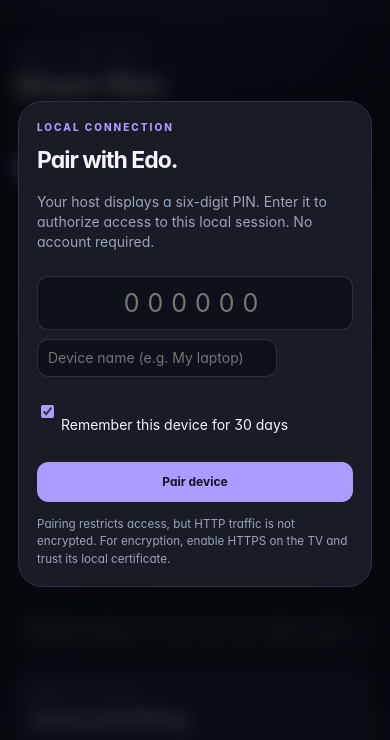
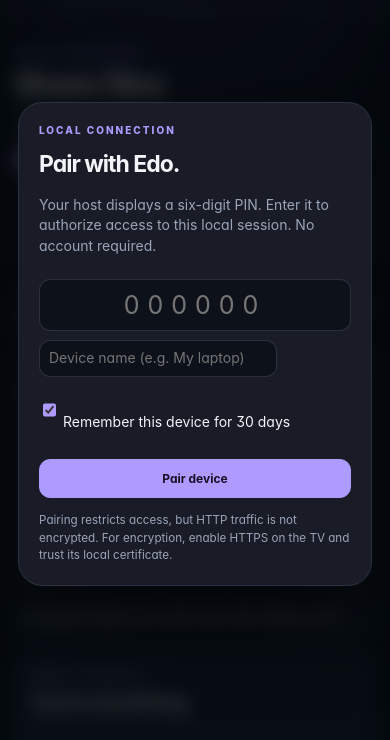
Before and after one commit to Subaru771/EDO, a plain HTML site: page app/src/main/assets/index.html in a window 390 px wide. Shown: the part 78-818 px from the top of the page. Drawn offline with Linux system fonts and the light colour scheme; no server answers.

Commit message:
Refine EDO interface spacing, compactness and corners

```diff
--- a/app/src/main/assets/index.html
+++ b/app/src/main/assets/index.html
@@ -380,6 +380,48 @@ input,select,textarea{min-height:37px;border-radius:9px;padding:8px 10px}
 [data-theme=light][data-accent=amber]{--accent:#8b570d}
 [data-theme=light][data-accent=coral]{--accent:#a34142}
 [data-theme=light][data-accent=purple]{--accent:#6943a8}
+
+/* Compact refined UI: spacing, density and smooth edges only. */
+:root{--radius:11px}
+.app{max-width:1280px;grid-template-columns:176px minmax(0,1fr);column-gap:15px;padding:12px 18px 26px}
+.top{margin-bottom:13px;padding-bottom:11px}
+.tabs{padding:6px;border-radius:11px}
+.tabs::before{padding:7px 9px 6px}
+.tab{min-height:36px;padding:7px 10px;border-radius:7px}
+.intro{gap:10px;margin-bottom:10px}
+.intro h1{font-size:26px;margin:3px 0}
+.intro p{margin:3px 0 6px;line-height:1.4}
+.stats{gap:5px}.stat{min-width:82px;min-height:50px;padding:6px 9px;border-radius:8px}
+.stat strong{font-size:17px}
+.panel,.hero,.edo-usecases{padding:12px;border-radius:11px}
+.panel h2{font-size:17px;margin:2px 0 6px}.panelhead{margin-bottom:8px}
+.compact-hero{padding:11px 13px}.grid{gap:9px}.section{margin-top:9px}
+.btn{min-height:33px;padding:6px 10px;border-radius:8px}
+.btn.small{min-height:30px;padding:5px 9px}
+input,select,textarea{min-height:34px;padding:7px 9px;border-radius:8px}
+.drop{min-height:142px;padding:12px;border-radius:10px;gap:6px}
+.drop .glyph{font-size:25px}.drop strong{font-size:15px}
+.file{padding:7px 3px;gap:8px;border-radius:7px}
+.file-type{width:34px;height:34px;min-width:34px;border-radius:8px}
+.job{padding:8px 0}.setting{padding:9px 0}.divider,.panel .divider{margin:10px 0}
+.mini-card,.diag-card,.device-card,.check,.edo-case{padding:9px;border-radius:9px}
+.badge,.library-chip{border-radius:8px}.paircard{padding:20px;border-radius:13px}
+.act button,.act a{border-radius:7px}
+.panel,.hero,.tabs,.stat,.btn,input,select,textarea,.file-type,.mini-card,.diag-card,.device-card,.check,.edo-case,.paircard{background-clip:padding-box}
+.btn:focus-visible,.tab:focus-visible,input:focus-visible,select:focus-visible,textarea:focus-visible{outline-offset:2px}
+@media(max-width:1050px) and (min-width:851px){.app{grid-template-columns:156px minmax(0,1fr);column-gap:12px;padding:12px 14px 26px}}
+@media(max-width:850px){.app{display:block;padding:12px 14px 30px}.tabs{margin-bottom:11px}.tab{min-height:36px}}
+@media(max-width:700px){
+ .app{padding:9px 10px calc(74px + env(safe-area-inset-bottom))}
+ .top{padding-bottom:9px;margin-bottom:10px}
+ .intro{margin-bottom:9px}.intro h1{font-size:23px}
+ .stats{margin-top:9px;gap:5px}.stat{min-height:48px;padding:6px}
+ .panel,.hero,.edo-usecases{padding:11px;border-radius:11px}
+ .drop{min-height:132px;padding:10px}
+ .tabs{padding-top:6px;padding-bottom:calc(6px + env(safe-area-inset-bottom))}
+ .tab,.tabs .mobile-more summary{min-height:38px}
+ .file{padding:8px 2px}
+}
 </style><style id="edo-modern-2026">
 /* EDO modern visual system: presentation-only, existing transfer logic untouched. */
 :root{
```
